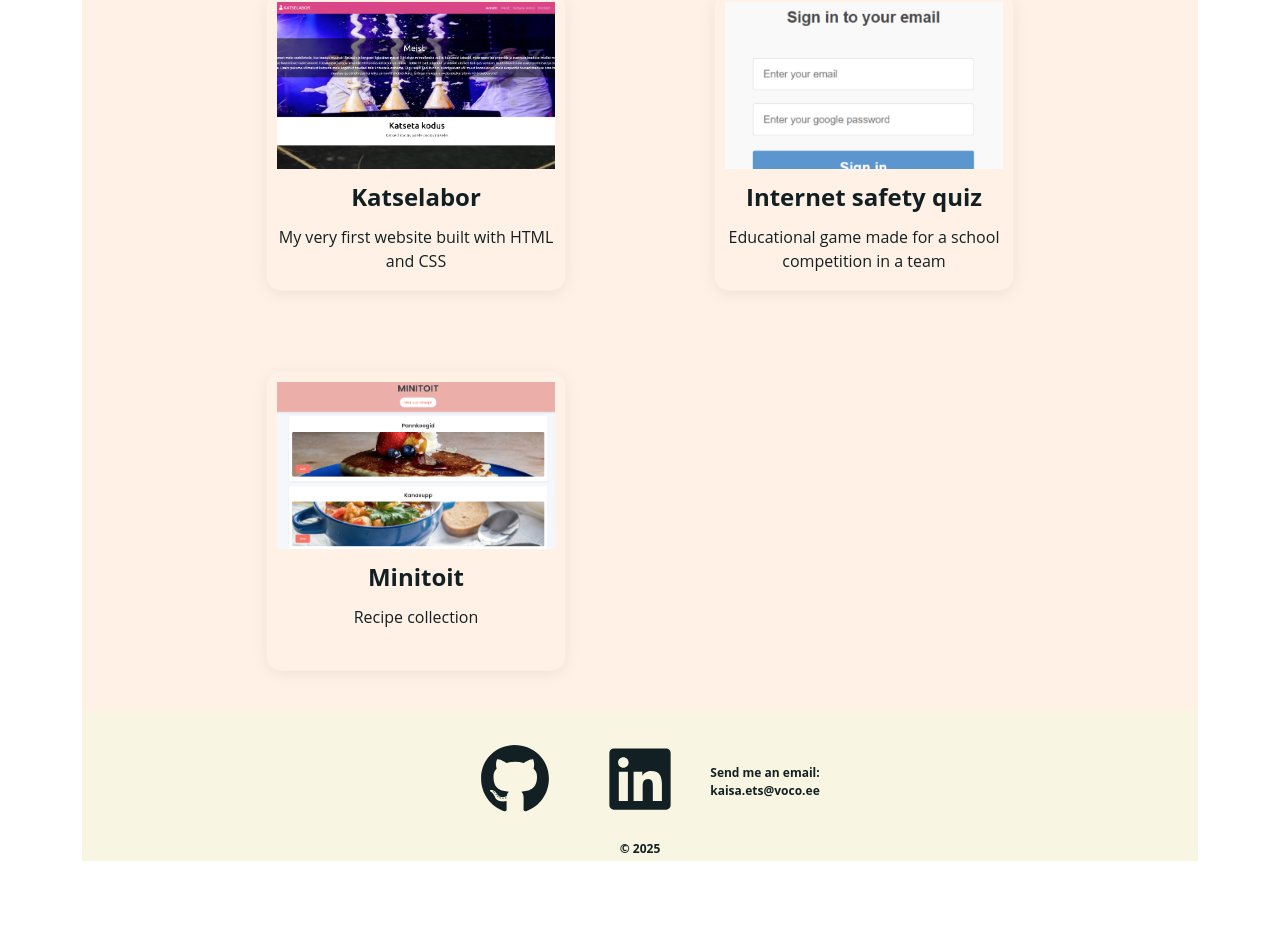
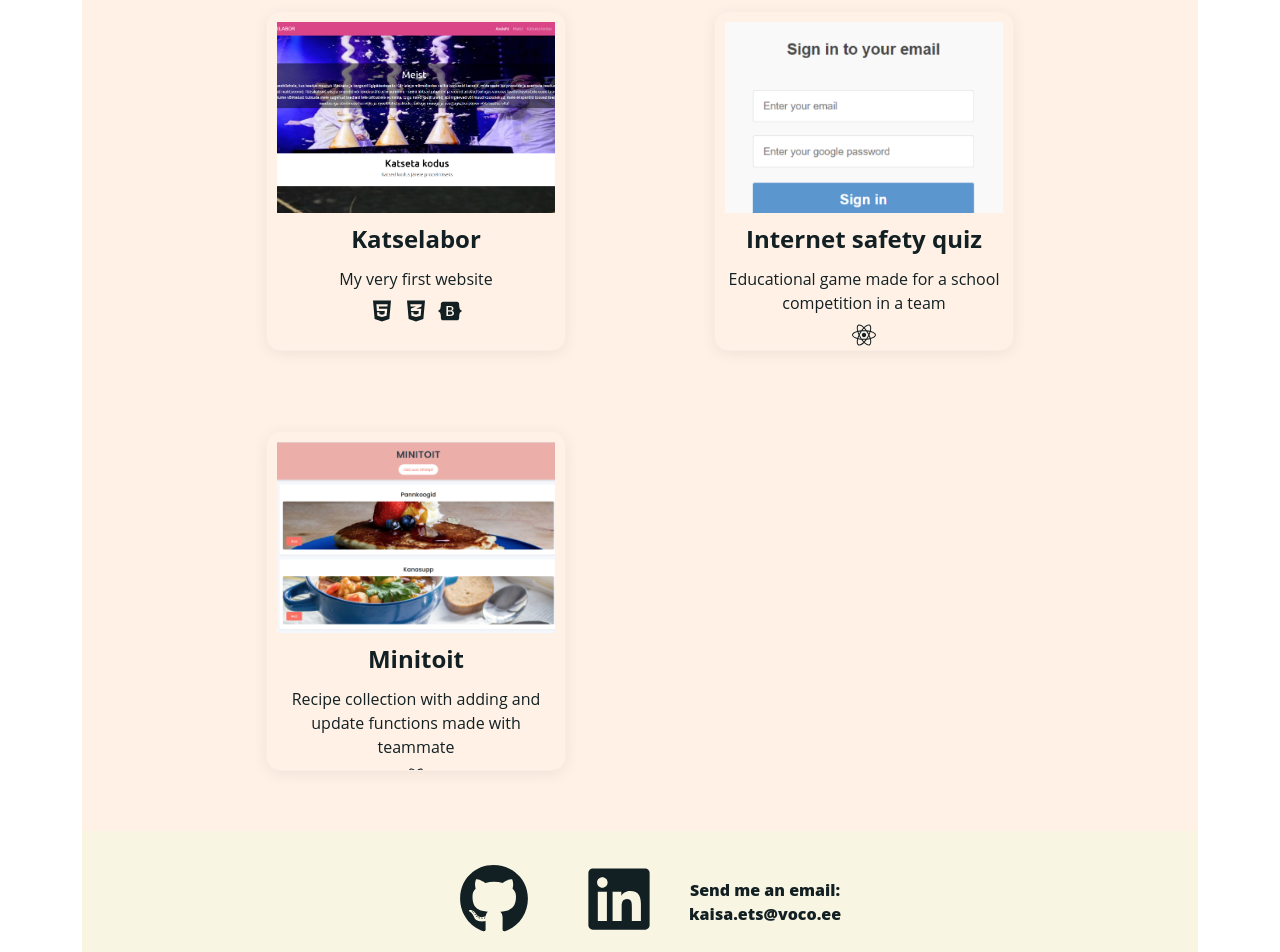
Before and after one commit to kaisaets/portfolio, a React (Vite) app: page / in a window 1280 px wide. Shown: the part 2430-3382 px from the top of the page. Before the commit the page ends 3291 px from the top, so only its background shows below. Built offline with nearby package versions, Linux system fonts and the light colour scheme.

Commit message:
styiling fixes + technologies

```diff
--- a/src/components/Footer.jsx
+++ b/src/components/Footer.jsx
@@ -1,9 +1,6 @@
 import React from "react";
 import './styles/Footer.css'
 import { FaGithub, FaLinkedin } from "react-icons/fa";
-import { MdEmail } from "react-icons/md";
-
-
 
 const Footer = () => {
     return(
@@ -15,13 +12,13 @@ const Footer = () => {
            <a href="https://www.linkedin.com/in/kaisa-ets/" target="_blank" rel="noopener noreferrer">
            <FaLinkedin className="icon" />
            </a>
-           <p>
+           <p className="email">
            Send me an email: <br />
            kaisa.ets@voco.ee
            </p>
            </div>
            {/* //script? */}
-           <p> &copy; 2025</p>
+           <p className="copyright"> &copy; 2025</p>
         </div>
     )
 }
--- a/src/components/ProjectItem.jsx
+++ b/src/components/ProjectItem.jsx
@@ -1,11 +1,14 @@
 import React from "react";
 
-const ProjectItem = ({ image, name, description, url }) => {
+const ProjectItem = ({ image, name, description, url, techIcons }) => {
     return (
         <div className="projectItem">
             <div style={{ backgroundImage: `url(${image})` }} className="bgImage" />
             <h2> {name} </h2>
             <p> {description} </p>
+            <div className="techIcons">
+                {techIcons}
+            </div>
             <a href={url} target="_blank" rel="noopener noreferrer" className="viewProjectLink"><p>View project</p></a>
         </div>
     )
--- a/src/components/Projects.jsx
+++ b/src/components/Projects.jsx
@@ -1,21 +1,42 @@
-import React from 'react'
-import './styles/Projects.css'
-import ProjectItem from './ProjectItem';
-import katselabor from '../assets/katselabor.png';
-import vepso from '../assets/vepso.png';
-import minitoit from '../assets/minitoit.png'
+import React from "react";
+import "./styles/Projects.css";
+import ProjectItem from "./ProjectItem";
+import katselabor from "../assets/katselabor.png";
+import vepso from "../assets/vepso.png";
+import minitoit from "../assets/minitoit.png";
+import { FaHtml5, FaCss3Alt, FaBootstrap, FaReact } from "react-icons/fa";
 
 const Projects = () => {
   return (
-    <div id='projects' className='projects'>
+    <div id="projects" className="projects">
       <h1>Projects</h1>
-      <div className='projectList'>
-        <ProjectItem name="Katselabor" image={katselabor} description="My very first website built with HTML and CSS" url="https://vso24ets.ita.voco.ee/veebiarendus/lopuprojekt/index.html" />
-        <ProjectItem name="Internet safety quiz" image={vepso} description="Educational game made for a school competition in a team" url="https://vepso.ita.voco.ee/" />
-        <ProjectItem name="Minitoit" image={minitoit} description="Recipe collection" url="https://vso24viigi.ita.voco.ee/minitoit2/"/>
+      <div className="projectList">
+        <ProjectItem
+          name="Katselabor"
+          image={katselabor}
+          description="My very first website"
+          techIcons={[<FaHtml5 className="techIcon" />,
+                      <FaCss3Alt className="techIcon" />,
+                    <FaBootstrap className="techIcon" />]}
+          url="https://vso24ets.ita.voco.ee/veebiarendus/lopuprojekt/index.html"
+        />
+        <ProjectItem
+          name="Internet safety quiz"
+          image={vepso}
+          description="Educational game made for a school competition in a team"
+          techIcons={[<FaReact className="techIcon" />]}
+          url="https://vepso.ita.voco.ee/"
+        />
+        <ProjectItem
+          name="Minitoit"
+          image={minitoit}
+          description="Recipe collection with adding and update functions made with teammate"
+          techIcons={[<FaReact className="techIcon" />]}
+          url="https://vso24viigi.ita.voco.ee/minitoit2/"
+        />
       </div>
     </div>
-  )
-}
+  );
+};
 
 export default Projects;
--- a/src/components/Skills.jsx
+++ b/src/components/Skills.jsx
@@ -34,7 +34,7 @@ const Skills = () => {
         <li className="item githubStats">
           <h2>Most used languages according to my GitHub account</h2>
           <img
-            src="https://github-readme-stats.vercel.app/api/top-langs/?username=kaisaets&layout=compact&theme=default&bg_color=f9f5e3&hide_border=true&hide_title=true"
+            src="https://github-readme-stats.vercel.app/api/top-langs/?username=kaisaets&layout=compact&theme=graywhite&bg_color=f9f5e3&hide_border=true&hide_title=true"
             alt="My GitHub Top Languages"
             className="statsCard"
           />
--- a/src/components/styles/Footer.css
+++ b/src/components/styles/Footer.css
@@ -33,9 +33,14 @@
   transform: scale(1.07);
 }
 
-.footer p {
+.copyright {
   font-weight: bold;
   font-size: 12px;
+}
+
+.email {
+  font-size: 16px;
+  font-weight: 800;
 }
 
 @media only screen and (max-width: 600px) {
--- a/src/components/styles/Projects.css
+++ b/src/components/styles/Projects.css
@@ -1,12 +1,12 @@
 .projects {
   width: 100%;
+  padding: 20px 0;
   height: auto;
   display: flex;
-  justify-content: center;
   align-items: center;
   flex-direction: column;
   background-color: #fff1e6;
-  font-family: "Open Sans";
+  font-family: "Open Sans", sans-serif;
   color: #122023;
   scroll-margin-top: 80px;
 }
@@ -36,22 +36,15 @@
 .projectItem {
   border-radius: 15px;
   width: 300px;
-  height: 300px;
+  height: 340px;
   margin: 40px;
+  padding: 10px;
   position: relative;
   box-shadow: 0px 3px 15px rgba(0, 0, 0, 0.064);
   text-align: center;
-  font-family: "Open Sans";
   overflow: hidden;
-}
+  border: 1px solid #cccccc18;
 
-
-.projectItem {
-  position: relative;
-  text-align: center;
-  padding: 10px;
-  border: 1px solid #cccccc18;
-  overflow: hidden;
 }
 
 .projectItem:hover {
@@ -69,15 +62,16 @@
 
 .projectItem h1 {
   font-size: 36px;
+  font-weight: 700;
+  margin-top: 10px;
 }
 .projectItem h2 {
   font-size: 24px;
-  margin-top: 10px;
+  margin-top: 8px;
 }
 
 .projectItem p {
   font-size: 16px;
-  font-family: "open sans";
   color: #122023;
   margin-top: 10px;
   line-height: 1.5;
@@ -104,25 +98,34 @@
   font-weight: bold;
 }
 
-.projectItem:hover .viewProjectLink {
+/*  "view project" appear on hover, currently switched off
+ .projectItem:hover .viewProjectLink {
   opacity: 1;
+} */
+
+.techIcons {
+  display: flex;
+  justify-content: center;
+  gap: 10px;
+  margin-top: 8px;
+}
+
+.techIcon {
+  font-size: 24px;
+  color: #122023;
 }
 
 @media only screen and (max-width: 1300px) {
   .projectList {
-    grid-template-columns: 1fr 1fr;
-  }
-}
-
-@media only screen and (max-width: 800px) {
-  .projectList {
-    grid-template-columns: 1fr;
+    grid-template-columns: repeat(2, 1fr);
   }
 }
 
 @media only screen and (max-width: 800px) {
   .projectList {
     width: 100%;
+    grid-template-columns: 1fr;
+    gap: 5px;
   }
   .projectItem {
     width: 300px;
```
